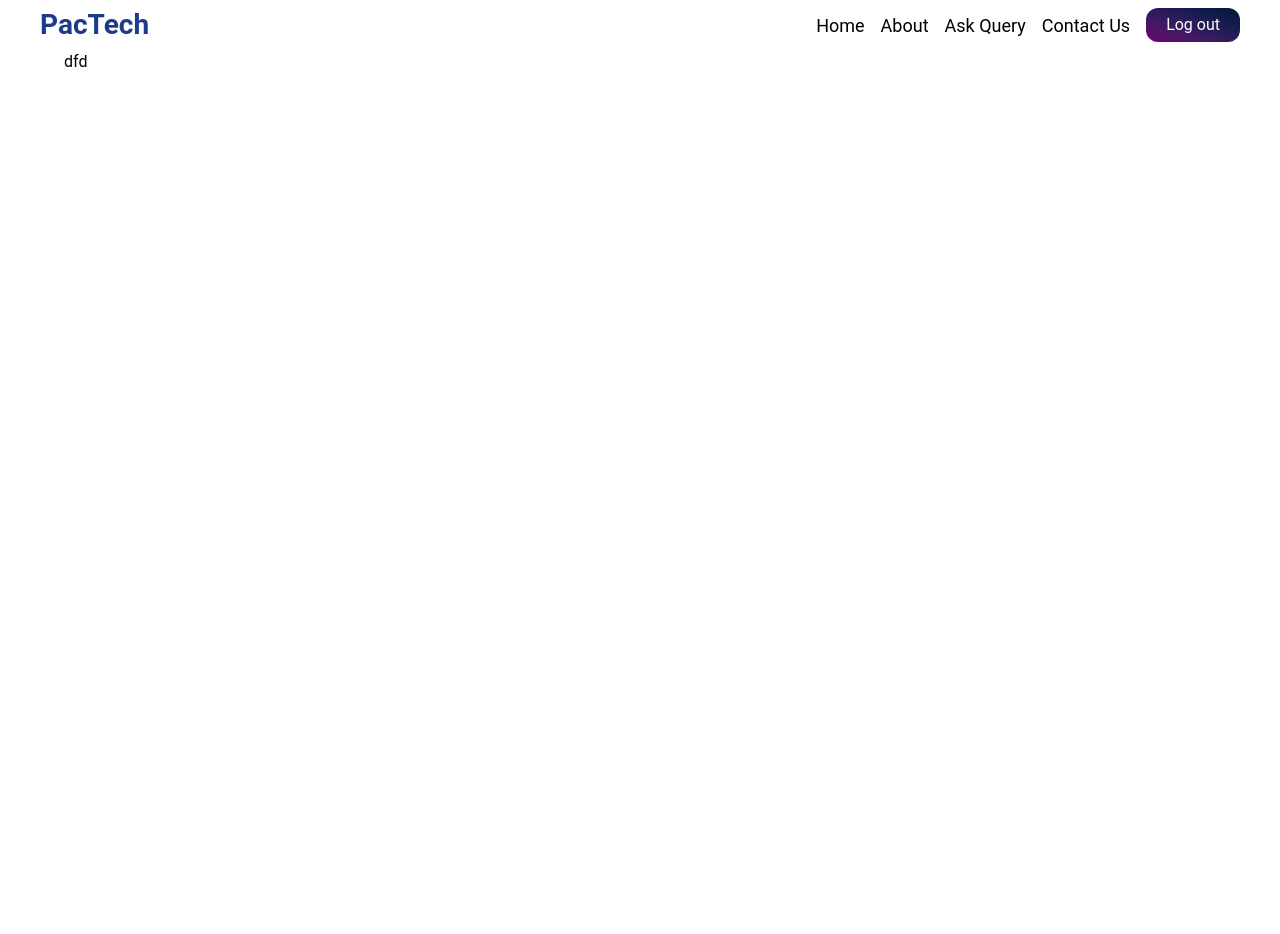
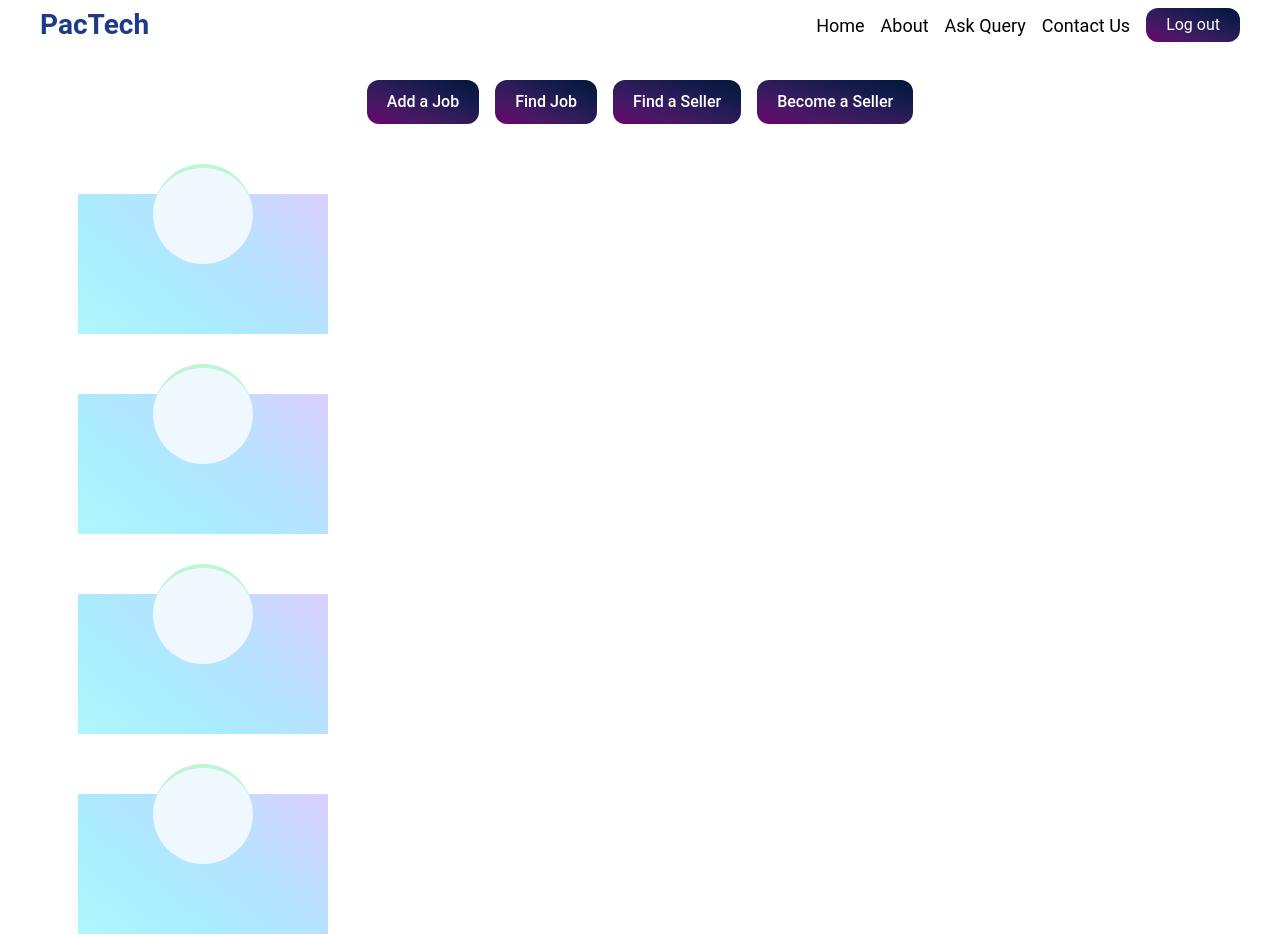
Before and after one commit to Pankajupadhyay01/React-firebase-project, a React (Vite) app: page /hire in a window 1280 px wide. Before the commit the page ends 800 px from the top, so only its background shows below. Built offline with nearby package versions, Linux system fonts and the light colour scheme.

Commit message:
opportunity page created

```diff
--- a/src/Component/Home.jsx/Contact.jsx
+++ b/src/Component/Home.jsx/Contact.jsx
@@ -11,10 +11,10 @@ const Contact = () => {
 
     const writeData = async (e) => {
         e.preventDefault();
-        const result = await addDoc(collection(firestore, "Users"), {
-            Name: "Niyati",
-            Phone: 9876580680,
-            City: "Delhi"
+        const result = await addDoc(collection(firestore, "contacts"), {
+            Email: "pankaj",
+            Name: "uii",
+            message: "Delhi"
         });
         console.log("Result", result);
     }
--- /dev/null
+++ b/src/Component/Opportunity/Secondary_Nav.jsx
@@ -0,0 +1,38 @@
+import React from 'react'
+import { Link } from 'react-router-dom'
+
+const Secondary_Nav = () => {
+    const button = [
+        {
+            title: "Add a Job",
+            Link: "/"
+        },
+        {
+            title: "Find Job",
+            Link: "/"
+        },
+        {
+            title: "Find a Seller ",
+            Link: "/"
+        },
+        {
+            title: "Become a Seller ",
+            Link: "/"
+        }
+    ]
+    return (
+        <>
+            <div className='flex justify-center gap-4 my-[10px]'>
+
+                {
+                    button.map((pro, i) => (
+                        <Link key={i} to={pro.Link} className='bg-main text-white font-medium p-[10px_20px] rounded-xl cursor-pointer'>{pro.title}</Link>
+                    ))
+                }
+
+            </div>
+        </>
+    )
+}
+
+export default Secondary_Nav
--- /dev/null
+++ b/src/Component/Opportunity/Seller_list.jsx
@@ -0,0 +1,17 @@
+import React from 'react'
+import Alnum_card from '../Cards/Alnum_card'
+const Seller_list = () => {
+
+    return (
+        <div>
+            <Alnum_card />
+            <Alnum_card />
+
+            <Alnum_card />
+            <Alnum_card />
+
+        </div>
+    )
+}
+
+export default Seller_list
--- a/src/Pages/Hire.jsx
+++ b/src/Pages/Hire.jsx
@@ -1,9 +1,12 @@
 import React from 'react'
+import Secondary_Nav from '../Component/Opportunity/Secondary_Nav'
+import Seller_list from '../Component/Opportunity/Seller_list'
 
 const Hire = () => {
     return (
-        <div className='pt-[50px] w-[90%] m-auto'>
-            dfd
+        <div className='pt-[70px] w-[90%] m-auto'>
+            <Secondary_Nav />
+            <Seller_list />
         </div>
     )
 }
```
